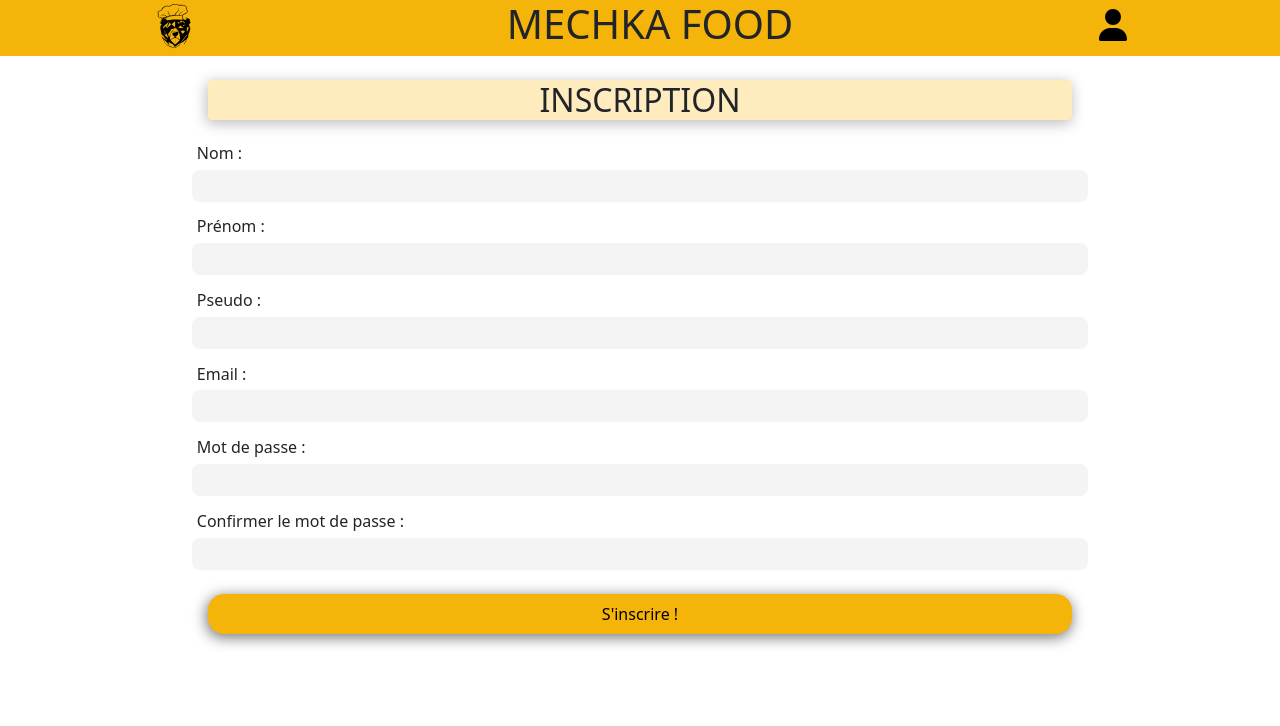
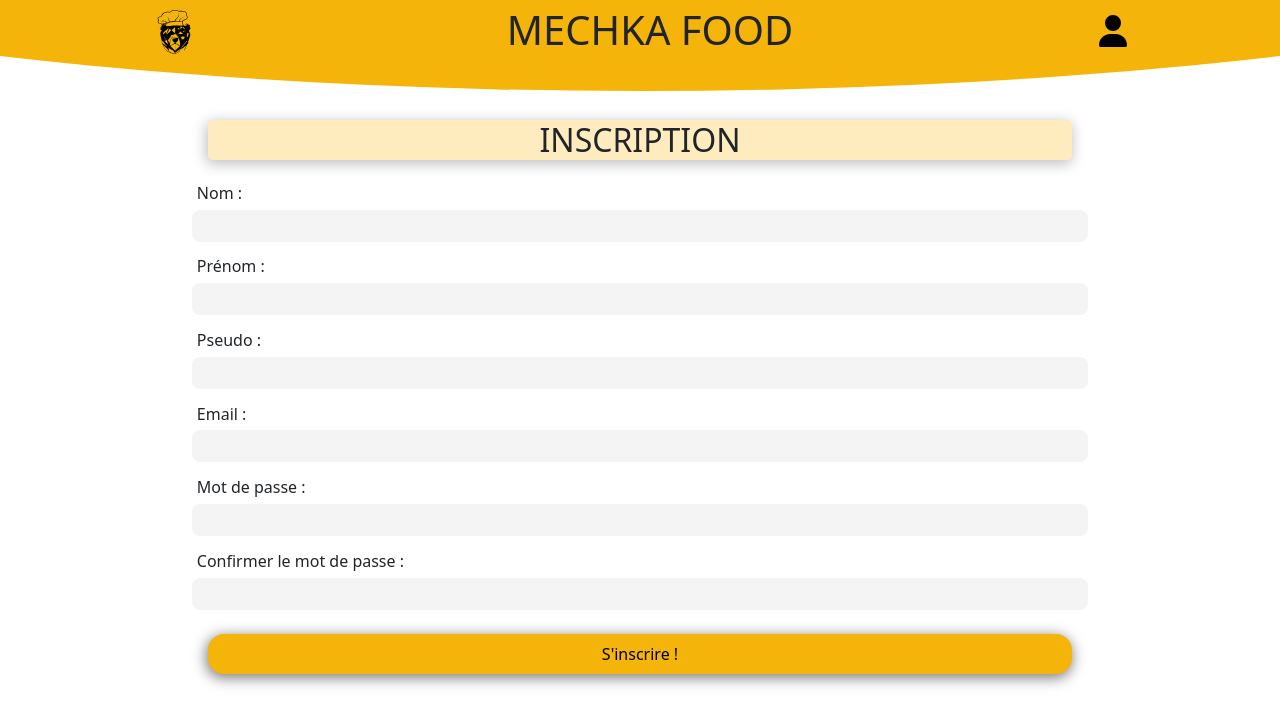
Before and after one commit to WildCodeSchool/Lyon-JS-09-23-P3-mechka-food, a React (Vite) app in the folder frontend/: page /inscription in a window 1280 px wide. Shown: the top 726 px of the page. Built offline with nearby package versions, Linux system fonts and the light colour scheme.

Commit message:
CSS de la nav curve

```diff
--- a/frontend/src/components/Header/Header.module.css
+++ b/frontend/src/components/Header/Header.module.css
@@ -11,14 +11,28 @@
   width: 100%;
 }
 .container {
-  height: 100%;
+  height: 6rem;
   display: flex;
   align-items: center;
   justify-content: space-around;
-  width: 100%;
-  background-color: #f5b409;
   position: relative;
   overflow: hidden;
+  text-align: center;
+  width: 100%;
+  z-index: 2;
+  padding-bottom: 1.8rem;
+  &::before {
+    content: "";
+    background: #f5b409;
+    position: absolute;
+    left: 50%;
+    bottom: 5%;
+    transform: translateX(-50%);
+    border-radius: 50%;
+    width: 225%;
+    height: 700%;
+    z-index: -1;
+  }
 }
 
 /* .home,
@@ -42,3 +56,14 @@
 .svgLink {
   text-decoration: none;
 }
+
+.test {
+  z-index: -1;
+  position: absolute;
+  top: 0;
+  left: 0;
+  overflow: hidden;
+  line-height: 0;
+  fill: #f5b409;
+  width: 100%;
+}
```
